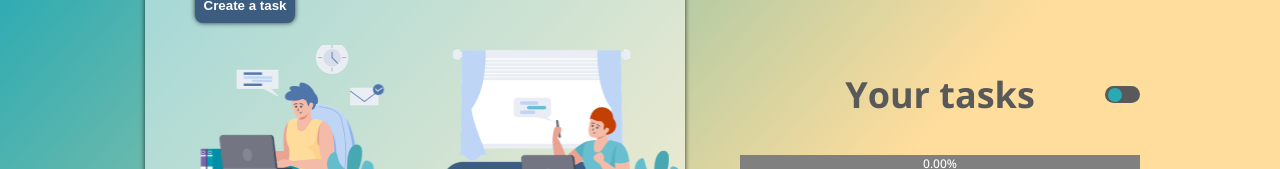
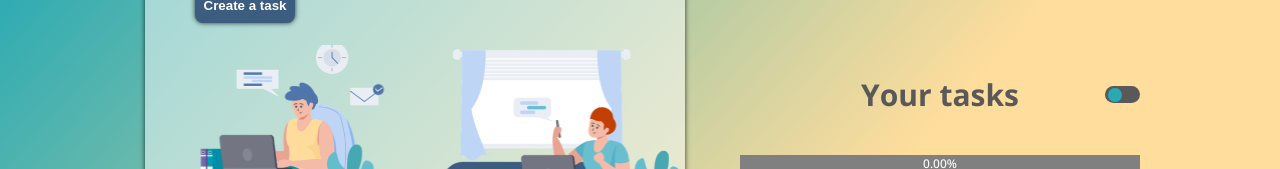
Before and after one commit to YuneidyC/todo-app, a React (Create React App) app: page / in a window 1280 px wide. Shown: the part 211-380 px from the top of the page. Built offline with nearby package versions, Linux system fonts and the light colour scheme.

Commit message:
Change font-size TodoHeader

```diff
--- a/src/styles/TodoHeader.css
+++ b/src/styles/TodoHeader.css
@@ -17,7 +17,7 @@
     justify-self: center;
     align-self: center;
     text-align: center;
-    font-size: 3.6rem;
+    font-size: 3rem;
     font-weight: bold;
     color: var(--dark-grey);
 }
```
